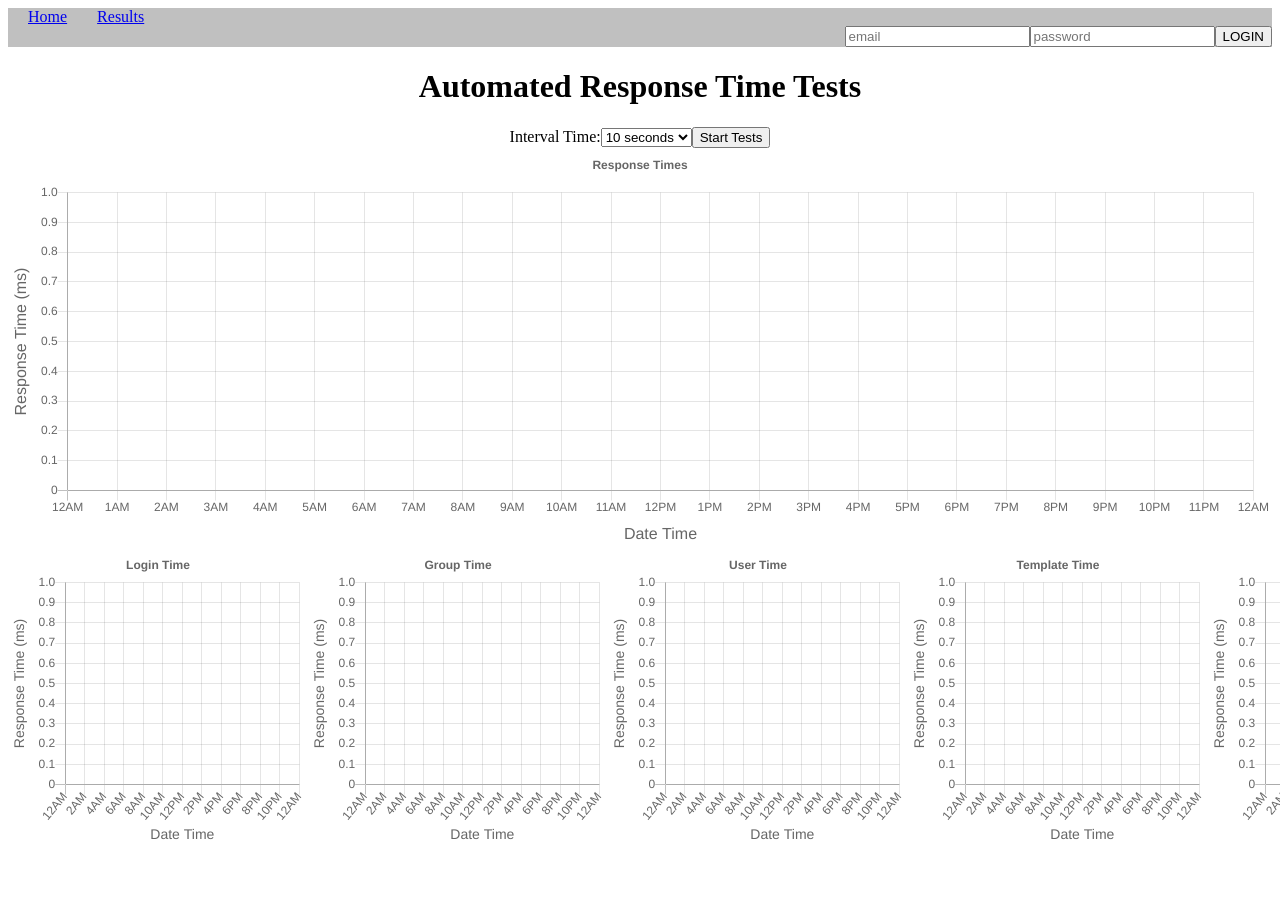
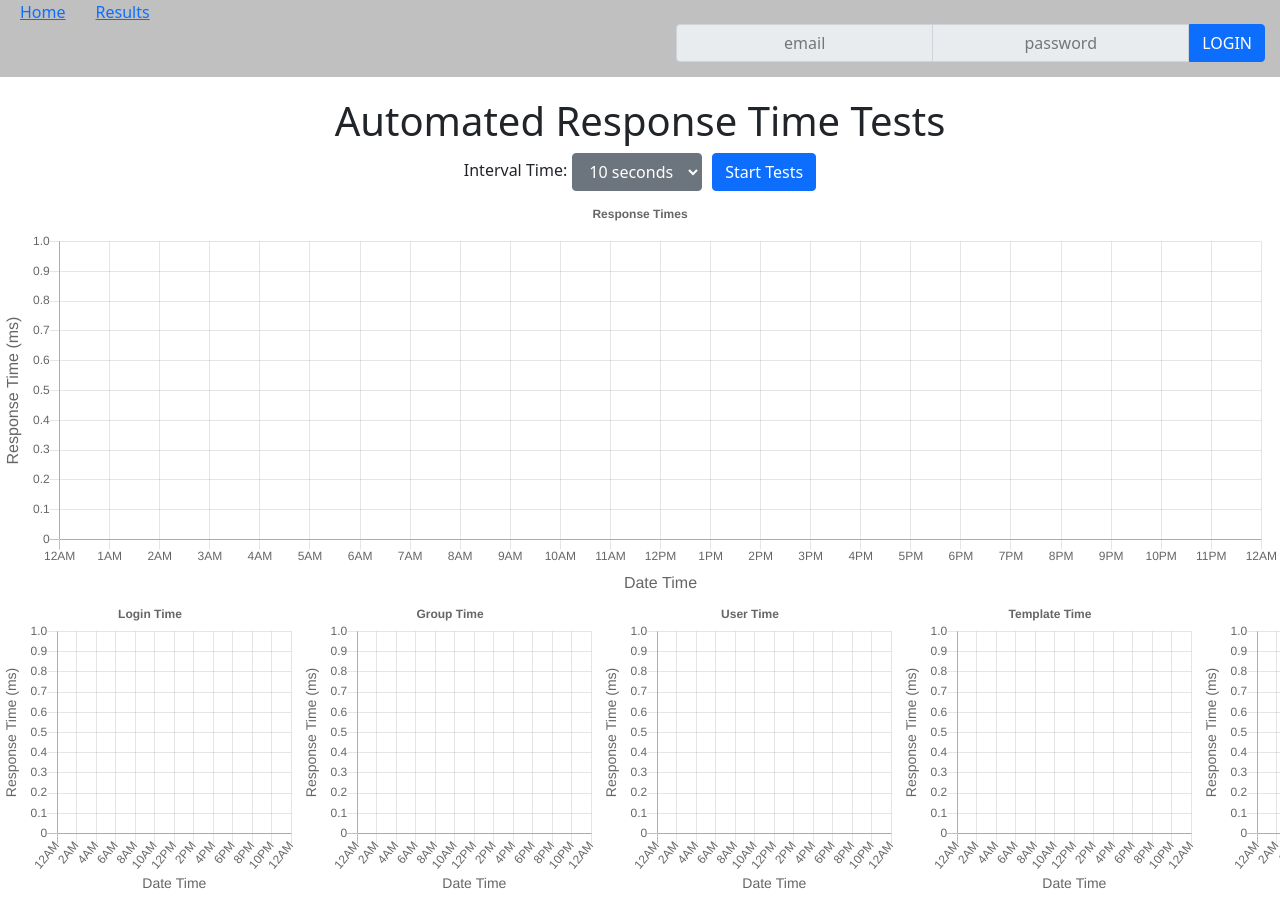
Before and after one commit to rheal3/ApiResponseTest, a React (Create React App) app in the folder react-postgres/: page / in a window 1280 px wide. Shown: the top 897 px of the page. Before the commit the page ends 856 px from the top, so only its background shows below. Built offline with nearby package versions, Linux system fonts and the light colour scheme.

Commit message:
added styling and dropdown options for past data

```diff
--- a/react-postgres/public/index.html
+++ b/react-postgres/public/index.html
@@ -9,6 +9,7 @@
       name="description"
       content="Web site created using create-react-app"
     />
+    <link href="https://cdn.jsdelivr.net/npm/bootstrap@5.0.0-beta3/dist/css/bootstrap.min.css" rel="stylesheet" integrity="sha384-eOJMYsd53ii+scO/bJGFsiCZc+5NDVN2yr8+0RDqr0Ql0h+rP48ckxlpbzKgwra6" crossorigin="anonymous">
     <link rel="apple-touch-icon" href="%PUBLIC_URL%/logo192.png" />
     <!--
       manifest.json provides metadata used when your web app is installed on a
--- a/react-postgres/src/components/HistoryPage/History.js
+++ b/react-postgres/src/components/HistoryPage/History.js
@@ -6,13 +6,12 @@ import SideChart from '../Charts/sideChart'
 
 const History = () => {
     const [state, setState] = useState({})
-    const [dropDownValue, setDropDownValue] = useState("last24Hours")
+    const [dropDownValue, setDropDownValue] = useState("last7Days")
 
     const handleChangeDropDown = (e) => {
         let choice = e.target.value;
         setDropDownValue(choice);
       }
-
 
     let promises = [];
 
@@ -27,7 +26,23 @@ const History = () => {
                 await getDataInTimeframe('inspections', '24 HOURS').then(formatTableData),
               ]
         } else if (dropDownValue === 'last7Days') {
-            promises = []
+            promises = [
+                await getAccessDataInTimeframe('access_token', '7 DAYS', true).then(formatTableData),
+                await getAccessDataInTimeframe('access_token', '7 DAYS', false).then(formatTableData),
+                await getDataInTimeframe('groups', '7 DAYS').then(formatTableData),
+                await getDataInTimeframe('users', '7 DAYS').then(formatTableData),
+                await getDataInTimeframe('templates', '7 DAYS').then(formatTableData),
+                await getDataInTimeframe('inspections', '7 DAYS').then(formatTableData),
+            ]
+        } else if (dropDownValue === 'lastMonth') {
+            promises = [
+                await getAccessDataInTimeframe('access_token', '2 WEEKS', true).then(formatTableData),
+                await getAccessDataInTimeframe('access_token', '2 WEEKS', false).then(formatTableData),
+                await getDataInTimeframe('groups', '2 WEEKS').then(formatTableData),
+                await getDataInTimeframe('users', '2 WEEKS').then(formatTableData),
+                await getDataInTimeframe('templates', '2 WEEKS').then(formatTableData),
+                await getDataInTimeframe('inspections', '2 WEEKS').then(formatTableData),
+            ]
         }
         Promise.all(promises).then((values) => {
             past24Hours['access_token_true'] = values[0];
@@ -36,7 +51,6 @@ const History = () => {
             past24Hours['users'] = values[3];
             past24Hours['templates'] = values[4];
             past24Hours['inspections'] = values[5];
-            console.log(past24Hours)
             return past24Hours
           }).then(past24Hours => {
 
@@ -158,7 +172,7 @@ const History = () => {
                     tension: 0.1
                 }]
             })
-        }).catch(err=>console.error(err.message))}, []
+        }).catch(err=>console.error(err.message))}, [dropDownValue]
     )
 
     let groupData = [];
@@ -175,9 +189,10 @@ const History = () => {
         <div>
             <div>
                 <label for="dropDown"></label>
-                <select value={dropDownValue} onChange={handleChangeDropDown}> {/* <-- will change charts*/}
+                <select class="btn btn-secondary dropdown-toggle" style={{marginLeft: "15px"}}value={dropDownValue} onChange={handleChangeDropDown}> {/* <-- will change charts*/}
                     <option value="last24Hours">Last 24 Hours</option>
                     <option value="last7Days">Last 7 Days</option>
+                    <option value="last2Weeks">Last 2 Weeks</option>
                 </select>
             </div>
 
--- a/react-postgres/src/components/Login/Login.js
+++ b/react-postgres/src/components/Login/Login.js
@@ -31,13 +31,11 @@ const Login = () => {
     }
 
     return (
-        <div>
-            <div style={{textAlign: "right"}}>
-                {!apiToken && (<input type="text" value={usernameValue} onChange={handleUsernameInputChange} placeholder="email" />)}
-                {!apiToken && (<input type="password" value={passwordValue} onChange={handlePasswordInputChange} placeholder="password" />)}
-                {!apiToken && (<button onClick={sendLoginRequest}>LOGIN</button>)}
-                {apiToken && (<button onClick={handleLogout}>LOGOUT</button>)}
-            </div>
+        <div class="input-group mb-3 d-flex justify-content-end">
+            {!apiToken && (<input class="input-group-text" style={{marginBottom: "15px"}} type="text" value={usernameValue} onChange={handleUsernameInputChange} placeholder="email" />)}
+            {!apiToken && (<input class="input-group-text" style={{marginBottom: "15px"}} type="password" value={passwordValue} onChange={handlePasswordInputChange} placeholder="password" />)}
+            {!apiToken && (<button class="btn btn-primary" style={{margin: "0px 15px 15px 0px"}} onClick={sendLoginRequest}>LOGIN</button>)}
+            {apiToken && (<button class="btn btn-primary" style={{margin: "0px 15px 15px 0px"}} onClick={handleLogout}>LOGOUT</button>)}
         </div>
     )
 }
--- a/react-postgres/src/components/ResponseTests/AutomatedTest.js
+++ b/react-postgres/src/components/ResponseTests/AutomatedTest.js
@@ -351,26 +351,26 @@ const AutomatedTest = () => {
         <h1>Automated Response Time Tests</h1>
 
         <div style={{ textAlign: "end" }}>
-          {chartHasData && !getIsTesting && (<button onClick={clearClicked}>Clear Charts</button>)}
+          {chartHasData && !getIsTesting && (<button onClick={clearClicked} class="btn btn-warning" style={{marginRight: "15px"}}>Clear Charts</button>)}
         </div>
 
         {!getIsTesting && (
           <div>
-            <label for="interval">Interval Time:</label>
-            <select value={intervalValue} onChange={handleChangeIntervalTime}>
-              <option value="hour">1 hour</option>
-              <option value="thirty-min">30 minutes</option>
-              <option value="fifteen-min">15 minutes</option>
-              <option value="five-min">5 minutes</option>
-              <option value="one-min">1 minute</option>
-              <option value="thirty-secs">30 seconds</option>
-              <option value="ten-secs">10 seconds</option>
+            <label for="interval" style={{margin: "0px 5px 15px 0px"}}>Interval Time:</label>
+            <select class="btn btn-secondary dropdown-toggle" style={{marginRight: "10px"}} value={intervalValue} onChange={handleChangeIntervalTime}>
+              <option class="dropdown-item" value="hour">1 hour</option>
+              <option class="dropdown-item" value="thirty-min">30 minutes</option>
+              <option class="dropdown-item" value="fifteen-min">15 minutes</option>
+              <option class="dropdown-item" value="five-min">5 minutes</option>
+              <option class="dropdown-item" value="one-min">1 minute</option>
+              <option class="dropdown-item" value="thirty-secs">30 seconds</option>
+              <option class="dropdown-item" value="ten-secs">10 seconds</option>
             </select>
-            <button onClick={startTests}>Start Tests</button>
+            <button onClick={startTests} class="btn btn-primary">Start Tests</button>
           </div>
         )}
         {getIsTesting && (<RunningLogo />)}
-        {getIsTesting && (<button onClick={stopTests}>Stop Tests</button>)}
+        {getIsTesting && (<button onClick={stopTests} class="btn btn-danger">Stop Tests</button>)}
       </div>
 
       {/* Charts and Key data Details */}
```
Also changed, not shown: 1 other file (tests, documents, lock files or other folders).
